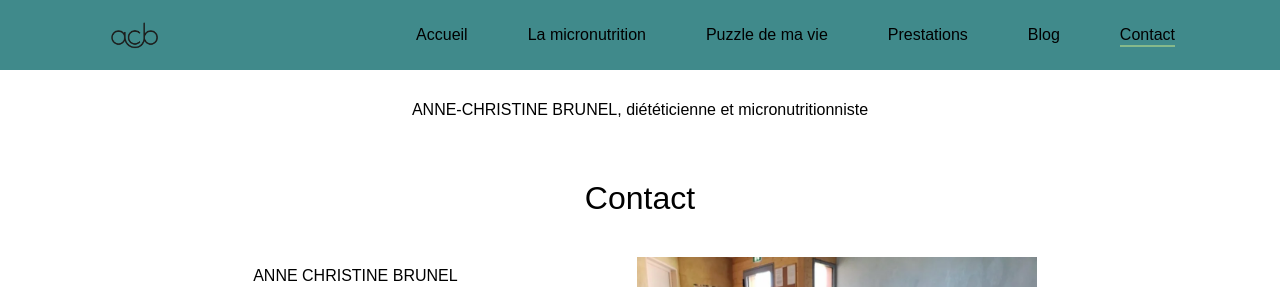
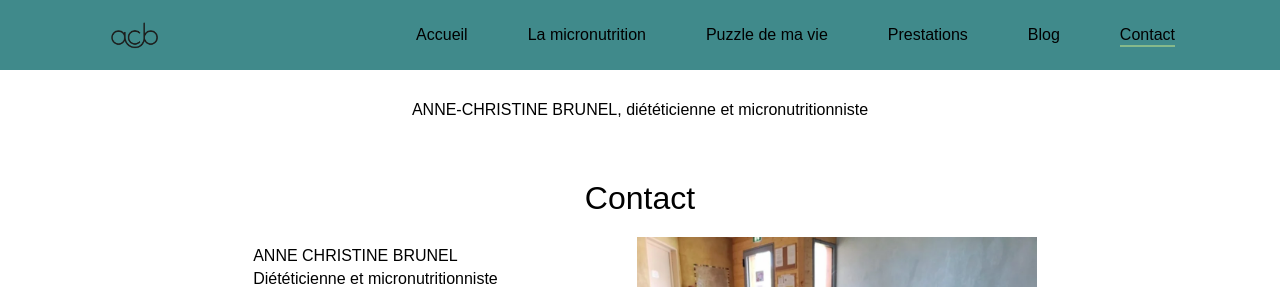
Before and after one commit to Ben43200/brunel-vite, a React (Vite) app: page /contact in a window 1280 px wide. Shown: the top 287 px of the page. Built offline with nearby package versions, Linux system fonts and the light colour scheme.

Commit message:
suppression padding-bottom contact-title

```diff
--- a/src/pages/contact/contact.scss
+++ b/src/pages/contact/contact.scss
@@ -137,6 +137,6 @@
   .contact-title{
     font-size: 2rem;
     font-weight: normal;
-    padding-bottom: 20px;
+    // padding-bottom: 20px;
     grid-area: contact-title;
   }
```
